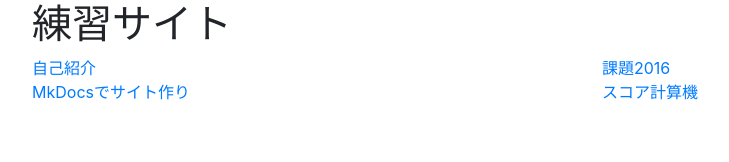
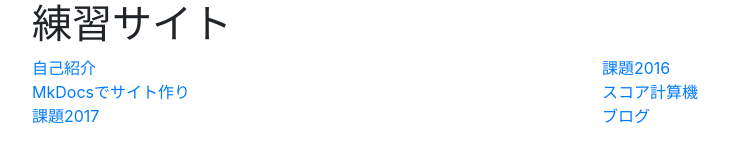
Before and after one commit to wkou/wkou.github.io, a plain HTML site: page index.html in a window 1280 px wide. Shown: the whole page, without its empty margins (53-782 px from the left). Drawn offline with nearby package versions, Linux system fonts and the light colour scheme.

Commit message:
Update index.html

```diff
--- a/index.html
+++ b/index.html
@@ -18,6 +18,10 @@
         <div class="col-12 col-sm-6"><a href="https://wkou.github.io/mkdocstest/">MkDocsでサイト作り</a></div>
         <div class="col-12 col-sm-6"><a href="https://wkou.github.io/score01/">スコア計算機</a></div>
       </div>
+      <div class="row">
+        <div class="col-12 col-sm-6"><a href="https://wkou.github.io/kadai2016/">課題2017</a></div>
+        <div class="col-12 col-sm-6"><a href="https://wkou.github.io/myblog/">ブログ</a></div>
+      </div>
     </div>
 
 
```
